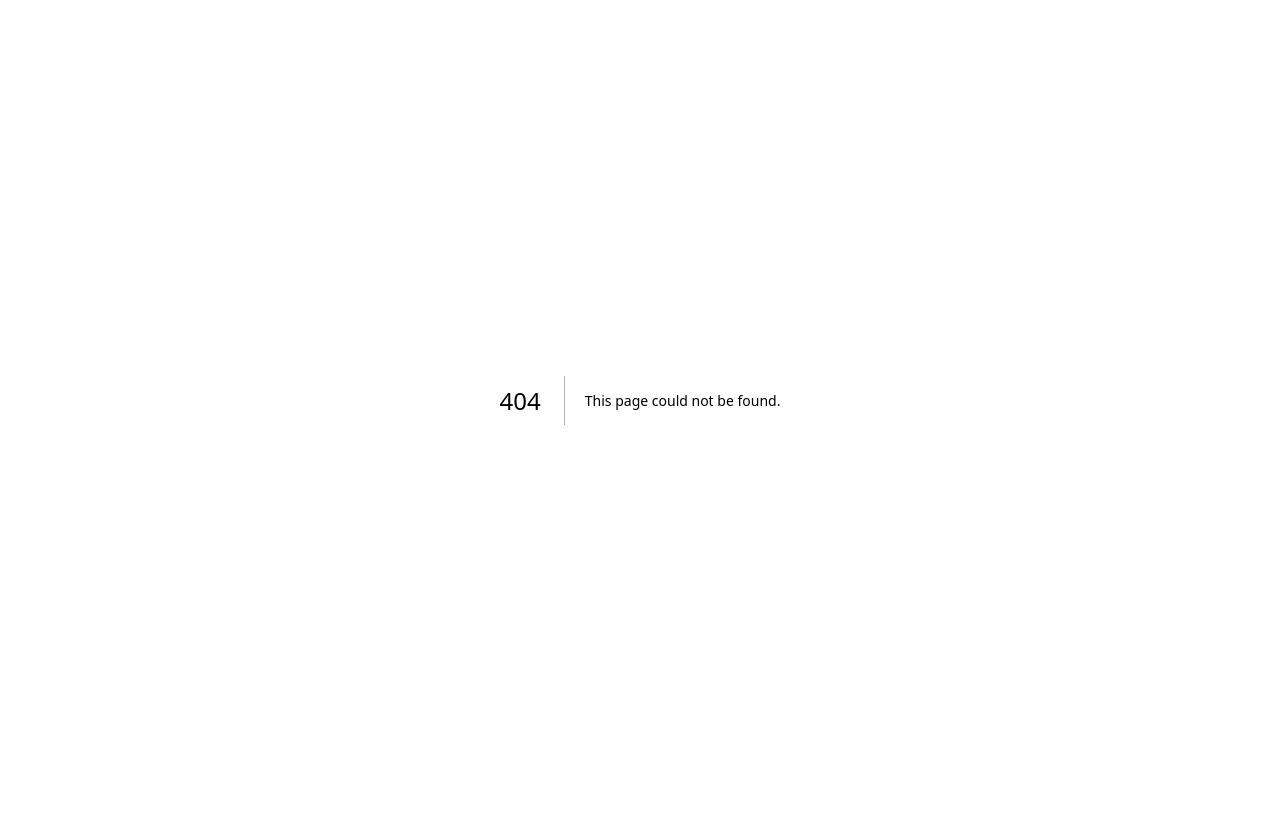
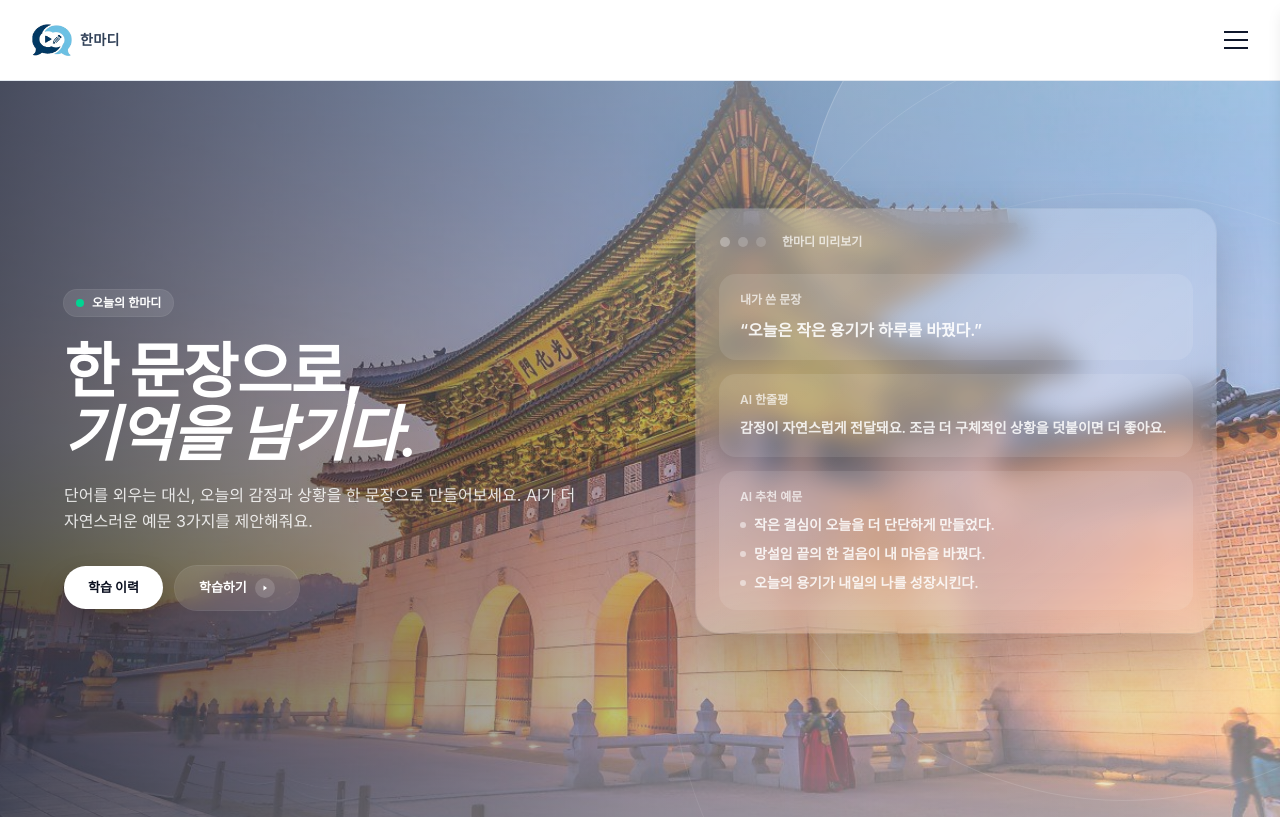
Before and after one commit to Team1-Cheong/Cheong_FE, a Next.js app: page /main/home in a window 1280 px wide. Before the commit this address had no page. Built offline with nearby package versions, Linux system fonts and the light colour scheme; a web font is replaced by a local one.

Commit message:
홈 화면 제작

```diff
--- /dev/null
+++ b/src/app/main/home/home-content.tsx
@@ -0,0 +1,152 @@
+"use client";
+
+import Image from "next/image";
+import Link from "next/link";
+import { Header } from "../../component/Header";
+
+export default function HomeContent() {
+  return (
+    <div className="min-h-screen bg-[#F5F6FA]">
+      <Header />
+
+      <main className="w-full">
+        <section className="relative h-[calc(100vh-64px)] min-h-[640px] w-full overflow-hidden">
+          {/* Background */}
+          <div className="absolute inset-0">
+            <Image
+              src="/home-bg.png"
+              alt="home background"
+              fill
+              priority
+              className="object-cover"
+            />
+            <div className="absolute inset-0 bg-gradient-to-b from-white/55 via-white/20 to-white/55" />
+            <div className="absolute inset-0 bg-gradient-to-r from-[#0B1020]/70 via-[#0B1020]/25 to-transparent" />
+          </div>
+
+          {/* Right circular decoration */}
+          <div className="pointer-events-none absolute -right-36 -top-40 h-[620px] w-[620px] rounded-full border border-white/18 bg-white/10" />
+          <div className="pointer-events-none absolute -right-56 -top-10 h-[760px] w-[760px] rounded-full border border-white/12" />
+          <div className="pointer-events-none absolute -right-72 top-28 h-[900px] w-[900px] rounded-full border border-white/8" />
+
+          {/* Content wrapper: full width, but safe max */}
+          <div className="relative mx-auto flex h-full w-full max-w-[1400px] items-center">
+            <div className="grid w-full grid-cols-1 items-center gap-10 px-10 lg:grid-cols-2 lg:px-16">
+              {/* Left */}
+              <div className="max-w-[640px] text-white">
+                <div className="inline-flex items-center gap-2 rounded-full bg-white/10 px-3 py-1 text-[12px] font-semibold ring-1 ring-white/15">
+                  <span className="h-2 w-2 rounded-full bg-emerald-400" />
+                  오늘의 한마디
+                </div>
+
+                <h1 className="mt-6 text-[44px] font-extrabold leading-[1.05] tracking-tight sm:text-[60px]">
+                  한 문장으로,
+                  <br />
+                  <span className="italic font-semibold">기억을 남기다.</span>
+                </h1>
+
+                <p className="mt-4 max-w-[52ch] text-[15px] leading-relaxed text-white/85 sm:text-[16px]">
+                  단어를 외우는 대신, 오늘의 감정과 상황을 한 문장으로
+                  만들어보세요. AI가 더 자연스러운 예문 3가지를 제안해줘요.
+                </p>
+
+                <div className="mt-8 flex flex-wrap items-center gap-3">
+                  <Link
+                    href="/main/history"
+                    className="rounded-full bg-white px-6 py-3 text-[13px] font-bold text-[#0B1020] shadow-[0_14px_28px_rgba(0,0,0,0.20)] transition hover:-translate-y-0.5"
+                  >
+                    학습 이력
+                  </Link>
+
+                  <Link
+                    href="/main/learn"
+                    className="group inline-flex items-center gap-2 rounded-full bg-white/10 px-6 py-3 text-[13px] font-semibold text-white ring-1 ring-white/15 backdrop-blur-md transition hover:bg-white/15"
+                  >
+                    학습하기
+                    <span className="grid h-5 w-5 place-items-center rounded-full bg-white/15 transition group-hover:bg-white/25">
+                      <svg
+                        width="10"
+                        height="10"
+                        viewBox="0 0 20 20"
+                        fill="none"
+                      >
+                        <path d="M7 5l7 5-7 5V5z" fill="currentColor" />
+                      </svg>
+                    </span>
+                  </Link>
+                </div>
+              </div>
+
+              {/* Right: 안정적으로 보이게 (깨짐 방지) */}
+              <div className="hidden lg:flex justify-end">
+                <div className="w-[520px] min-w-[520px] max-w-[520px]">
+                  <div className="relative overflow-hidden rounded-[24px] bg-white/10 ring-1 ring-white/15 backdrop-blur-md shadow-[0_18px_48px_rgba(0,0,0,0.18)]">
+                    <div className="absolute inset-0 bg-gradient-to-br from-white/12 via-white/6 to-transparent" />
+
+                    <div className="relative p-6">
+                      <div className="flex items-center gap-2">
+                        <span className="h-2.5 w-2.5 rounded-full bg-white/30" />
+                        <span className="h-2.5 w-2.5 rounded-full bg-white/20" />
+                        <span className="h-2.5 w-2.5 rounded-full bg-white/15" />
+                        <span className="ml-2 text-[12px] font-semibold text-white/70">
+                          한마디 미리보기
+                        </span>
+                      </div>
+
+                      <div className="mt-6 space-y-4">
+                        <div className="rounded-2xl bg-white/10 px-5 py-4 ring-1 ring-white/10">
+                          <div className="text-[12px] font-semibold text-white/70">
+                            내가 쓴 문장
+                          </div>
+                          <div className="mt-2 text-[16px] font-semibold leading-relaxed text-white/90">
+                            “오늘은 작은 용기가 하루를 바꿨다.”
+                          </div>
+                        </div>
+
+                        <div className="rounded-2xl bg-white/10 px-5 py-4 ring-1 ring-white/10">
+                          <div className="text-[12px] font-semibold text-white/70">
+                            AI 한줄평
+                          </div>
+                          <div className="mt-2 text-[14px] font-semibold leading-relaxed text-white/85">
+                            감정이 자연스럽게 전달돼요. 조금 더 구체적인 상황을
+                            덧붙이면 더 좋아요.
+                          </div>
+                        </div>
+
+                        <div className="rounded-2xl bg-white/10 px-5 py-4 ring-1 ring-white/10">
+                          <div className="text-[12px] font-semibold text-white/70">
+                            AI 추천 예문
+                          </div>
+                          <ul className="mt-2 space-y-2 text-[14px] font-semibold text-white/85">
+                            <li className="flex gap-2">
+                              <span className="mt-2 h-1.5 w-1.5 rounded-full bg-white/50" />
+                              <span>
+                                작은 결심이 오늘을 더 단단하게 만들었다.
+                              </span>
+                            </li>
+                            <li className="flex gap-2">
+                              <span className="mt-2 h-1.5 w-1.5 rounded-full bg-white/50" />
+                              <span>
+                                망설임 끝의 한 걸음이 내 마음을 바꿨다.
+                              </span>
+                            </li>
+                            <li className="flex gap-2">
+                              <span className="mt-2 h-1.5 w-1.5 rounded-full bg-white/50" />
+                              <span>오늘의 용기가 내일의 나를 성장시킨다.</span>
+                            </li>
+                          </ul>
+                        </div>
+                      </div>
+                    </div>
+                  </div>
+
+                  <div className="pointer-events-none mt-4 h-10 w-full rounded-[24px] bg-black/10 blur-2xl" />
+                </div>
+              </div>
+            </div>
+          </div>
+        </section>
+      </main>
+    </div>
+  );
+}
--- /dev/null
+++ b/src/app/main/home/page.tsx
@@ -0,0 +1,9 @@
+import HomeHero from "./home-content";
+
+export default function Page() {
+  return (
+    <main className="min-h-screen bg-[#F5F6FA]">
+      <HomeHero />
+    </main>
+  );
+}
```
Also changed, not shown: public/Home-bg.png (added).
